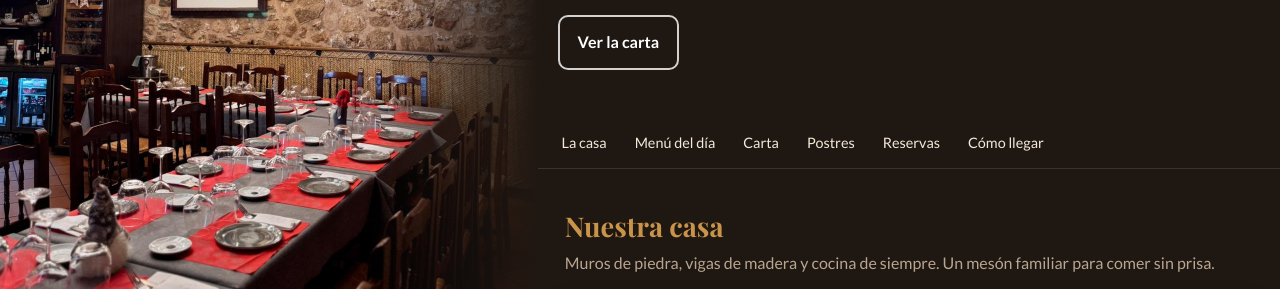
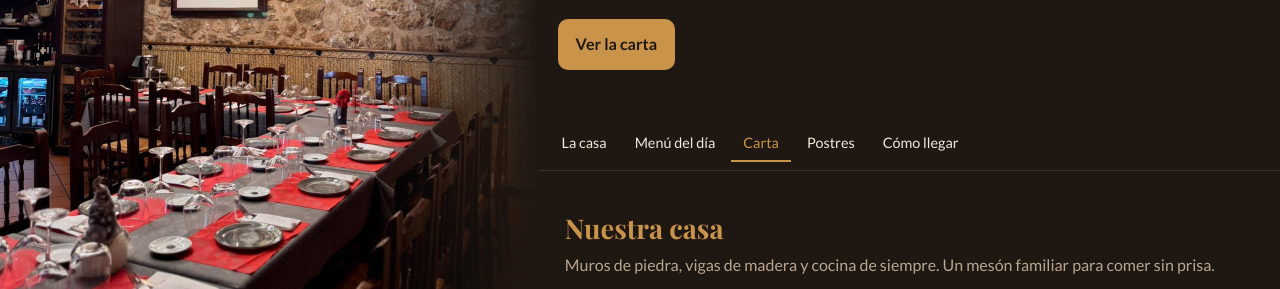
Before and after one commit to juliocgc97/carta-la-esquinita, a plain HTML site: page index.html in a window 1280 px wide. Shown: the part 442-731 px from the top of the page. Drawn offline with nearby package versions, Linux system fonts and the light colour scheme; a web font is replaced by a local one.

Commit message:
Botones con vida, menu activo y enlace a la ficha de Google

```diff
--- a/index.html
+++ b/index.html
@@ -29,7 +29,11 @@
   /* Navegación */
   nav{position:sticky;top:0;background:var(--bg);border-bottom:1px solid var(--line);display:flex;gap:4px;overflow-x:auto;padding:8px 12px;z-index:5;scrollbar-width:none}
   nav a{white-space:nowrap;text-decoration:none;padding:6px 12px;border-radius:16px;font-size:.9rem}
-  nav a:hover{background:var(--crema)}
+  nav a{border-bottom:2px solid transparent;border-radius:0;transition:color .2s,border-color .2s}
+  nav a:hover{color:var(--acento)}
+  nav a.activo{color:var(--acento);border-bottom-color:var(--acento)}
+  .btn{transition:transform .15s,filter .15s}
+  .btn:hover{filter:brightness(1.08);transform:translateY(-1px)}
 
   main{max-width:720px;margin:0 auto;padding:0 16px}
   section{padding:36px 0 8px;scroll-margin-top:50px}
@@ -57,9 +61,7 @@
   .nota{color:var(--acento);font-weight:700;font-size:.95rem}
   .solete{display:inline-block;background:var(--crema);color:var(--acento);border-radius:10px;padding:1px 8px;font-size:.78rem;font-weight:700;margin-left:4px}
 
-  /* Reservas e info */
-  .reservas{background:var(--crema);border-radius:16px;padding:24px;text-align:center}
-  .reservas .tel{font-family:'Playfair Display',serif;font-size:2rem;color:var(--acento);text-decoration:none;display:block;margin:6px 0 14px}
+  /* Info */
   .info p{margin:8px 0}
   .al{font-size:.85rem;color:var(--muted)}
   .reservar{position:fixed;left:12px;right:12px;bottom:12px;max-width:696px;margin:0 auto;text-align:center;padding:14px;box-shadow:0 6px 18px #0005;z-index:10}
@@ -100,7 +102,7 @@
     <h1>La Esquinita</h1>
     <p>Cocina casera alcarreña en el corazón de Cifuentes</p>
     <div class="acciones">
-      <a class="btn sec" href="#carta">Ver la carta</a>
+      <a class="btn" href="#carta">Ver la carta</a>
     </div>
   </div>
 </header>
@@ -110,7 +112,6 @@
   <a href="#menu">Menú del día</a>
   <a href="#carta">Carta</a>
   <a href="#postres">Postres</a>
-  <a href="#reservas">Reservas</a>
   <a href="#info">Cómo llegar</a>
 </nav>
 
@@ -198,19 +199,11 @@
     <p class="al" style="margin-top:14px">Si tienes alguna alergia o intolerancia, consulta a nuestro personal.</p>
   </section>
 
-  <section id="reservas" data-foto="salon-vigas">
-    <div class="reservas">
-      <h2>Reservas</h2>
-      <p>Llámanos y te guardamos mesa</p>
-      <a class="tel" href="tel:+34949811364">949 81 13 64</a>
-    </div>
-  </section>
-
   <section id="info" data-foto="salon" class="info">
     <h2>Cómo llegar</h2>
     <p>📍 C. Puerta Salinera, 1 · 19420 Cifuentes (Guadalajara)</p>
     <p>🕒 Horario: <em>(pendiente de confirmar)</em></p>
-    <p><a class="btn" href="https://maps.google.com/?q=Calle+Puerta+Salinera+1,+19420+Cifuentes,+Guadalajara" target="_blank" rel="noopener">📍 Abrir en Google Maps</a></p>
+    <p><a class="btn" href="https://www.google.com/maps/search/?api=1&query=Restaurante+La+Esquinita+Cifuentes" target="_blank" rel="noopener">📍 Abrir en Google Maps</a></p>
   </section>
 </main>
 
@@ -225,6 +218,16 @@
     if(e.isIntersecting) fotos.forEach(f=>f.classList.toggle('on',f.dataset.n===e.target.dataset.foto));
   }),{rootMargin:'-45% 0px -45% 0px'});
   document.querySelectorAll('[data-foto]').forEach(el=>obs.observe(el));
+
+  // Menú: marca en dorado la sección que estás viendo
+  const enlaces=[...document.querySelectorAll('nav a')];
+  const secciones=enlaces.map(a=>document.querySelector(a.getAttribute('href')));
+  function marcar(){
+    let i=-1;
+    secciones.forEach((s,n)=>{ if(s && s.getBoundingClientRect().top < innerHeight*0.4) i=n; });
+    enlaces.forEach((a,n)=>a.classList.toggle('activo',n===i));
+  }
+  addEventListener('scroll',marcar,{passive:true}); marcar();
 </script>
 </body>
 </html>
```
